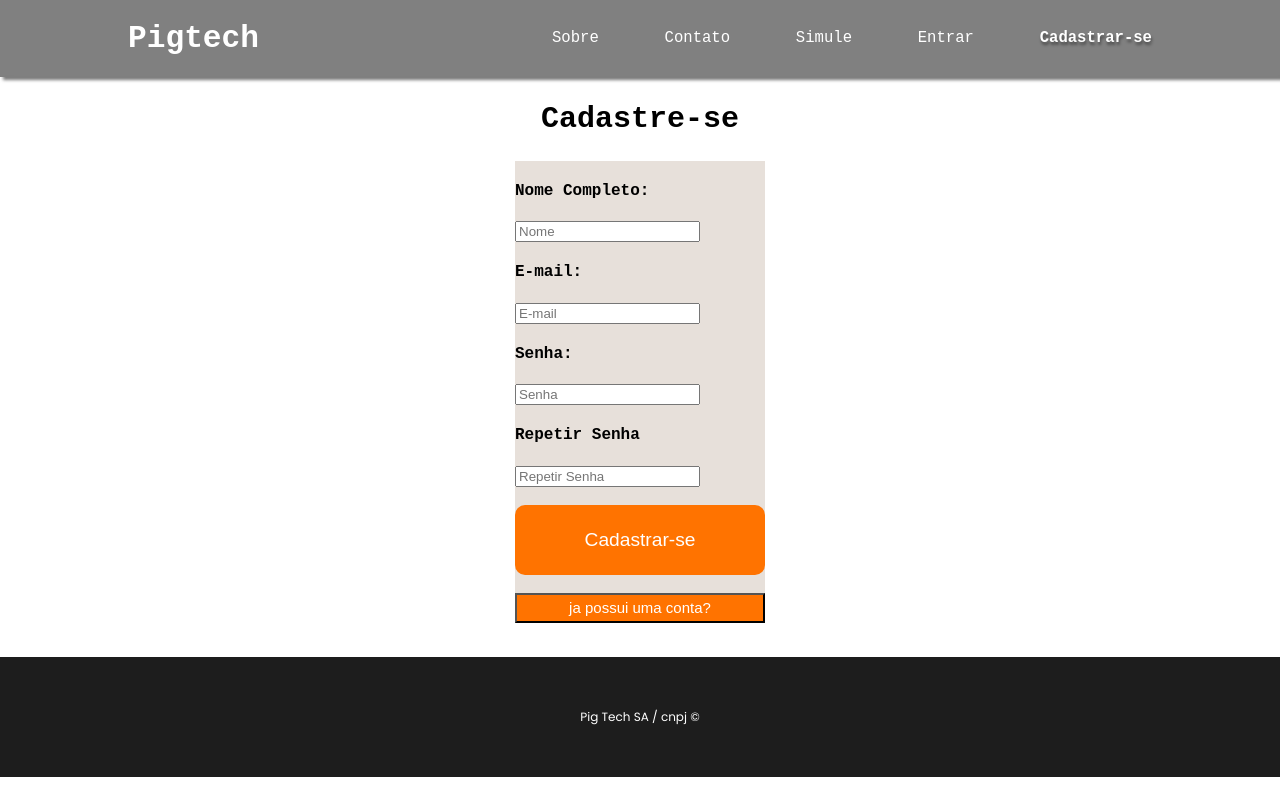
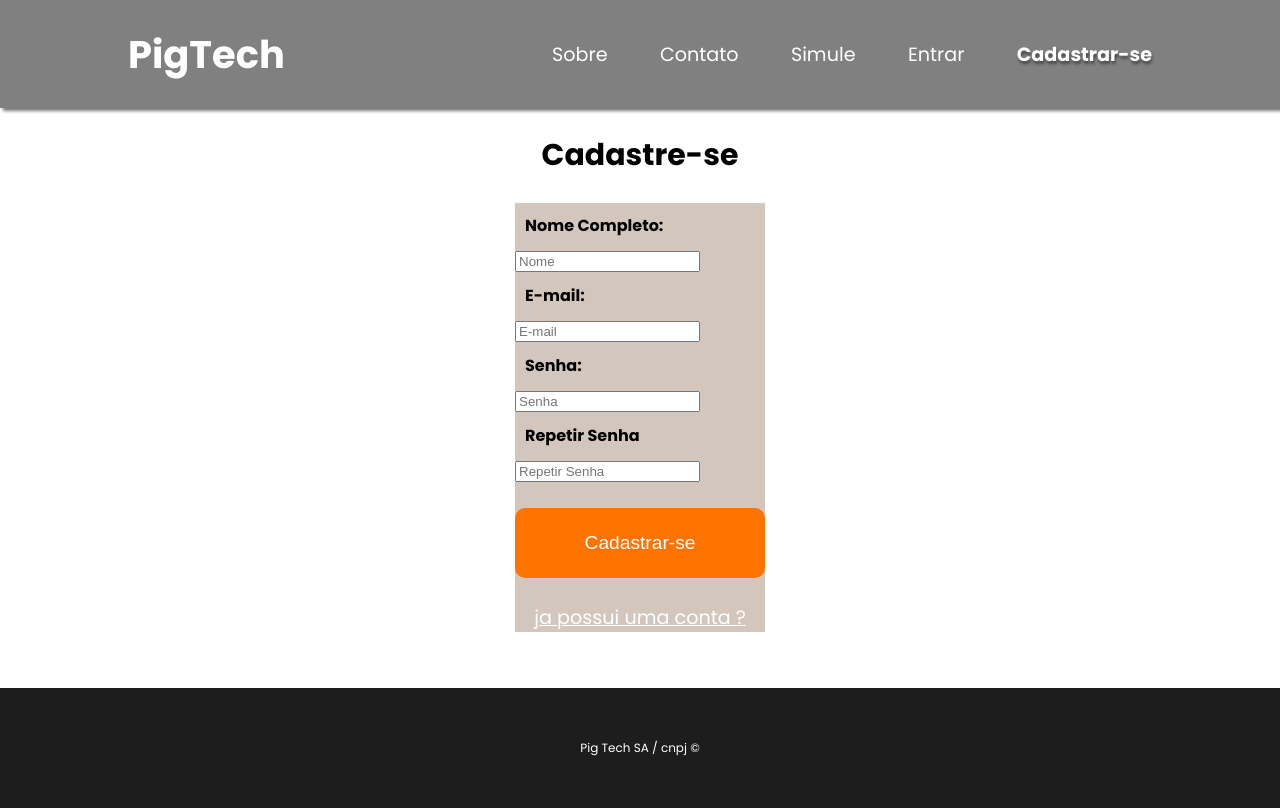
Before and after one commit to PigTech-Inc/PigTech, a plain HTML site: page cadastro.html in a window 1280 px wide. Drawn offline with Linux system fonts and the light colour scheme.

Commit message:
atualização da tela de cadastro

```diff
--- a/cadastro.html
+++ b/cadastro.html
@@ -6,15 +6,15 @@
     <meta name="viewport" content="width=device-width, initial-scale=1.0" />
     <link rel="stylesheet" href="style.css" />
 
-    <title>Pig tech - cadastro</title>
+    <title>Pig Tech - cadastro</title>
   </head>
 
   <body>
     <div class="header">
       <div class="container">
-        <h1><a href="index.html">Pigtech</a></h1>
+        <h1><a href="index.html">PigTech</a></h1>
         <ul class="navbar">
-          <li><a href="#">Sobre</a></li>
+          <li><a href="index.html">Sobre</a></li>
           <li><a href="#">Contato</a></li>
           <li><a href="calculadora.html">Simule</a></li>
           <li><a href="#">Entrar</a></li>
@@ -41,7 +41,7 @@
 
               <button class="btn1">Cadastrar-se</button>
               <br />
-              <button class="btn3">ja possui uma conta?</button>
+              <a href="login.html">ja possui uma conta ?</a>
             </div>
           </div>
         </div>
--- a/style.css
+++ b/style.css
@@ -10,7 +10,7 @@
 
 body{
     margin: 0;
-    font-family: monospace;
+    font-family:'Poppins';
 }
 
 .container{
@@ -43,6 +43,8 @@ body{
     background-image: url(midia/porco.jpg);
     background-size: cover;
     box-shadow: 5px 5px 5px rgba(0, 0, 0, 0.534);
+    font-family: 'Poppins';
+
 }
 .banner .container{
     width: 100%;
@@ -58,7 +60,6 @@ body{
     font-size: 45px;
     width: 550px;
     margin-left: 150px;
-    font-family: Arial, Helvetica, sans-serif;
     text-shadow: 3px 3px 8px rgba(0, 0, 0, 0.781);
     margin-top: 150px;
 }
@@ -66,7 +67,6 @@ button.btn0{
     width: 250px;
     height: 70px;
     align-self: center;
-    font-family: Arial, Helvetica, sans-serif;
     font-size: larger;
     color: white;
     font-weight: 500;
@@ -78,7 +78,6 @@ button.btn0{
 button.btn1{
     width: 250px;
     height: 70px;
-    font-family: Arial, Helvetica, sans-serif;
     font-size: larger;
     color: white;
     font-weight: 500;
@@ -87,13 +86,10 @@ button.btn1{
     border: 0;
 }
 
-button.btn3{
-    width: 250px;
-    height: 30px;
-    font-family: Arial, Helvetica, sans-serif;
-    background-color: rgb(255, 115, 0);
+.btns a{
     color: white;
-    font-size: 15px;
+    font-size: larger;
+    align-self: center;
 }
 
 
@@ -115,9 +111,10 @@ button.btn3{
 }
 
 .form-box{
-    background-color: rgba(202, 187, 174, 0.452);
-    font-weight: bolder;
+    background-color: rgba(202, 187, 174, 0.815);
+    font-family: 'Poppins';
     font-size: 16px;
+    margin: 0;
 }
 
 
@@ -159,3 +156,8 @@ button.btn3{
     font-size: 12px;
     margin: auto;
 }
+
+h4{
+    margin: 10px;
+
+}
```
